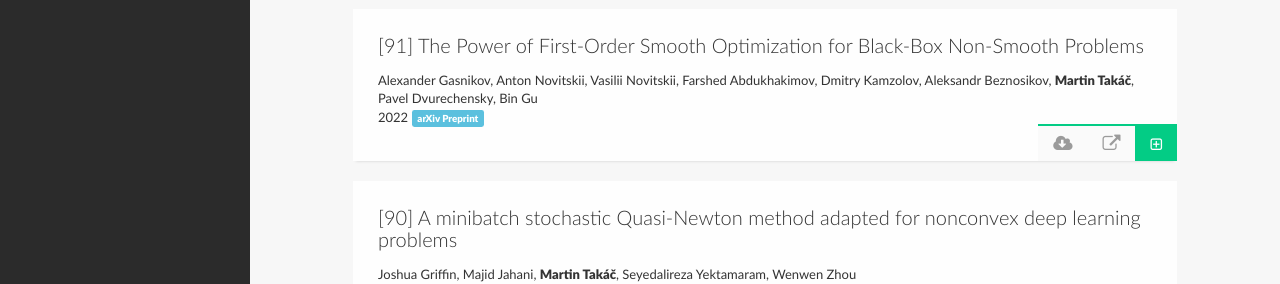
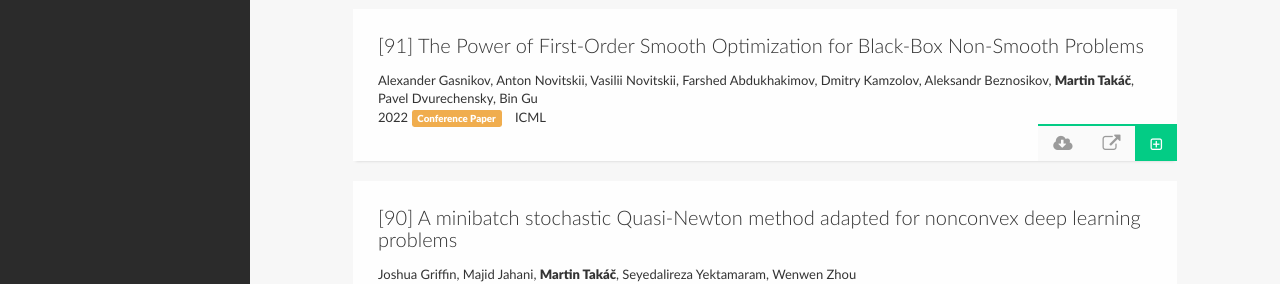
Before and after one commit to martintaki/takac.github.io, a Jekyll site: the page built from Publications.html, in a window 1280 px wide. Shown: the part 4415-4699 px from the top of the page. Built offline with Jekyll 4.4.1, drawn with Linux system fonts in a browser that asks for light colours; nearby versions of some CDN libraries; library files that are not in the unit come from our copies.

Commit message:
update 02-12-2023

```diff
--- a/_data/papers.yaml
+++ b/_data/papers.yaml
@@ -523,10 +523,11 @@
   authors: "Alexander Gasnikov, Anton Novitskii, Vasilii Novitskii, Farshed Abdukhakimov,\
     \ Dmitry Kamzolov, Aleksandr Beznosikov, <strong>Martin Tak\xE1\u010D</strong>,\
     \ Pavel Dvurechensky, Bin Gu"
+  journal: ICML
   link: https://arxiv.org/abs/2201.12289
-  pdf: https://arxiv.org/pdf/2201.12289.pdf
+  pdf: https://proceedings.mlr.press/v162/gasnikov22a/gasnikov22a.pdf
   title: The Power of First-Order Smooth Optimization for Black-Box Non-Smooth Problems
-  type: tpaper
+  type: cpaper
   year: '2022'
 - abstract: In this study, we develop a limited memory nonconvex Quasi-Newton (QN)
     method, tailored to deep learning (DL) applications. Since the stochastic nature
```
